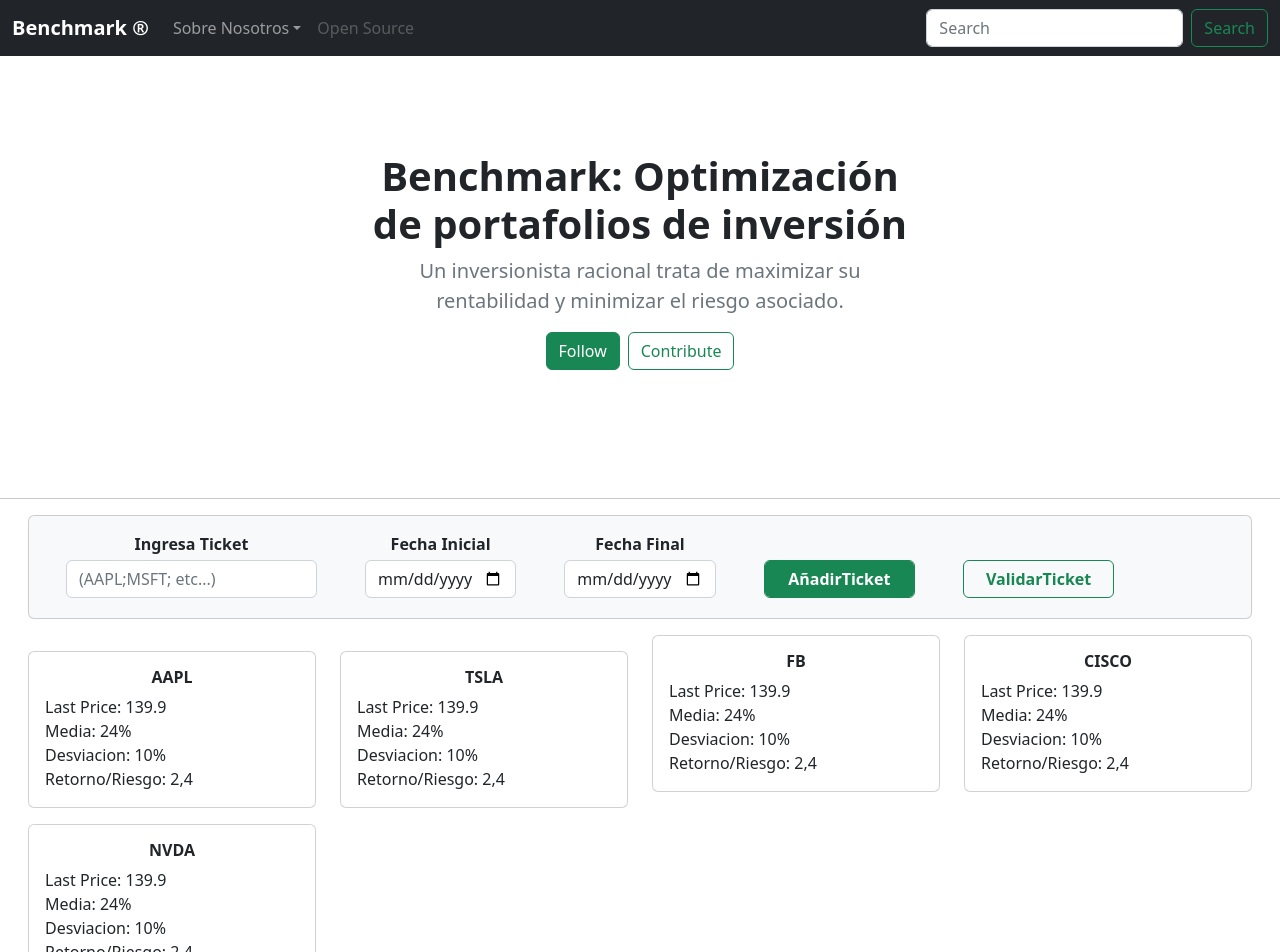
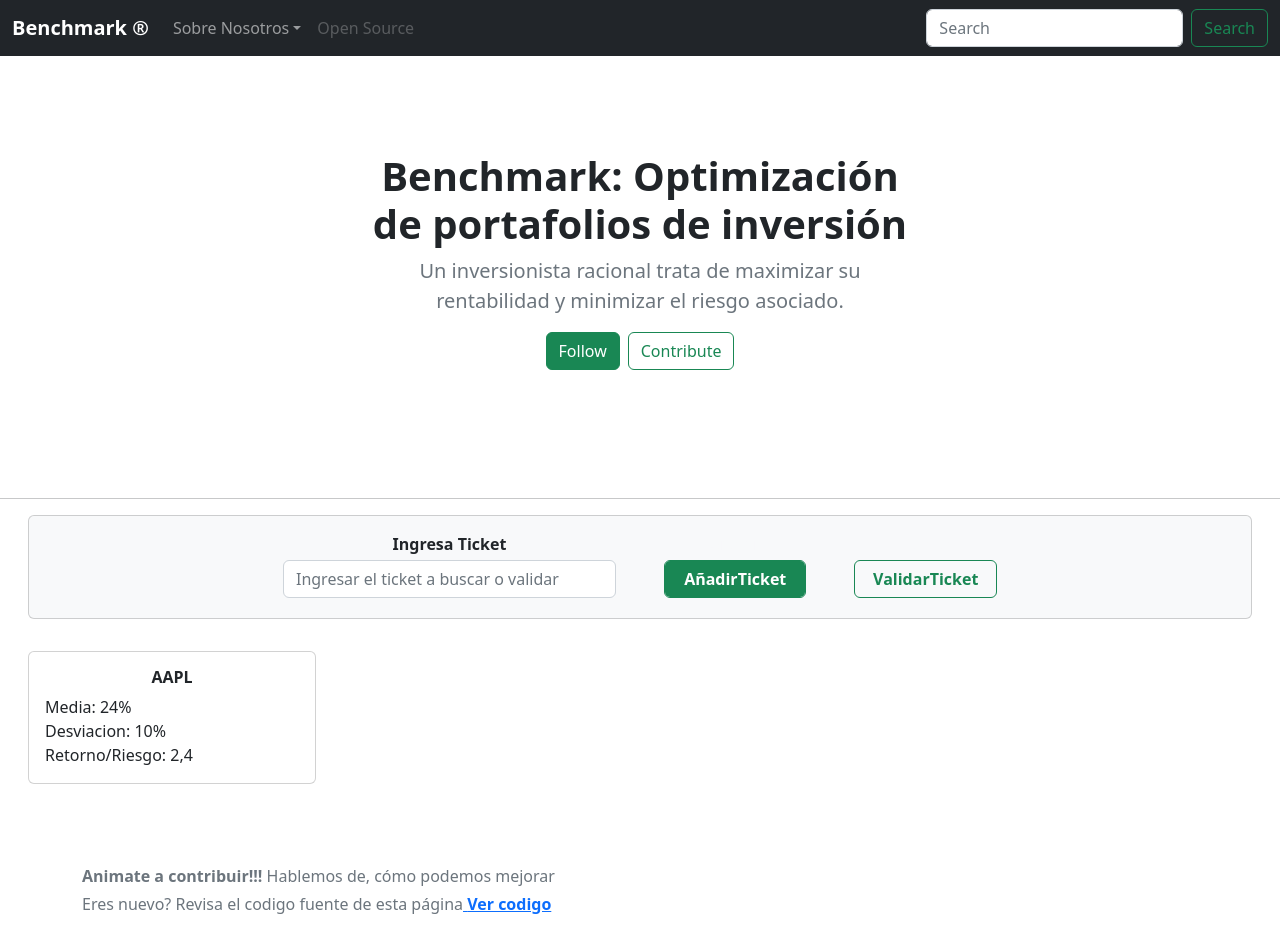
Before and after one commit to benchmarkco/front, a React (Vite) app: page /front/portfolio in a window 1280 px wide. Shown: the top 952 px of the page. Built offline with nearby package versions, Linux system fonts and the light colour scheme.

Commit message:
Primer despliegue de Sebas

```diff
--- a/src/components/PortfolioOptimization/Portfolio.jsx
+++ b/src/components/PortfolioOptimization/Portfolio.jsx
@@ -4,23 +4,20 @@
 
 const Portoflio = () => {
   const { register, handleSubmit } = useForm({});
-  const [tax, setTax] = useState(0);
-
-  const onSubmit = data => {
-
-      const result_data = helperConversor(parseInt(data.tipo),
-                                          parseFloat(data.interes.replace(",", ".")),
-                                          parseFloat(data.periodo))
-      setTax(result_data)
-  }
+  const [stock, setStock] = useState({});
+  const [listStock, setListStock] = useState([]);
 
 
+  const onSubmit = async data => {
+    let url = `https://www.alphavantage.co/query?function=TIME_SERIES_DAILY&symbol=${data.ticket}&apikey=SJDPIN79U565HQYM`
+    const response = await fetch(url);
+    const fetch_data = await response.json();
+    console.log([fetch_data])
+  }
 
   return (
 
       <>
-
-
       <div className="row mx-3">
         <div className="col-md-12">
             <div className="card bg-light align-items-center">
@@ -29,14 +26,15 @@
               <form onSubmit={handleSubmit(onSubmit)}>
 
                   <div className="row gx-5">
-                    <div className="col-md-3">
+                    <div className="col-md-6">
                       <label htmlFor="inputticket" className="fw-bold"> Ingresa Ticket</label>
                       <input {...register("ticket")}
                              type="text" id="inputticket" className="form-control my-1"
                              aria-describedby="passwordHelpInline"
-                             placeholder="(AAPL;MSFT; etc...) "/>
+                             placeholder="Ingresar el ticket a buscar o validar"/>
                     </div>
 
+                    {/*
                     <div className="col-md-2">
                       <label htmlFor="inputtickedateinit" className="fw-bold">Fecha Inicial</label>
                       <input {...register("fecha_ini")}
@@ -48,19 +46,21 @@
                     <div className="col-md-2">
                       <label htmlFor="inputtickedateinit" className="fw-bold">Fecha Final</label>
 
-                      <input
+                      <input {...register("fecha_fin")}
                             type="date" id="inputticketdatefin" className="form-control my-1"
                              aria-describedby="passwordHelpInline"
                              />
                     </div>
 
+  */}
 
-                    <div className="col-md-2">
+
+                    <div className="col-md-3">
                       <label htmlFor="inputtickedateinit" className="text-light">Añadir</label>
 
-                      <button className="btn btn-success form-control my-1 fw-bold"> AñadirTicket</button>
+                      <button type="submit"className="btn btn-success form-control my-1 fw-bold"> AñadirTicket</button>
                     </div>
-                    <div className="col-md-2">
+                    <div className="col-md-3">
                       <label htmlFor="inputtickedateinit" className="text-light">Validar</label>
 
                       <button className="btn btn-outline-success form-control my-1 fw-bold"> ValidarTicket</button>
@@ -77,41 +77,10 @@
       <div className="row mx-3 my-3">
 
         <div className="col-md-3 my-3">
-          <div class="card">
-            <div class="card-body">
-            <h6 class="card-title fw-bold text-center">AAPL</h6>
-              Last Price: 139.9
-              <br />
-              Media: 24%
-              <br />
-              Desviacion: 10%
-              <br />
-              Retorno/Riesgo: 2,4
-            </div>
-          </div>
-        </div>
+          <div className="card">
+            <div className="card-body">
+            <h6 className="card-title fw-bold text-center">AAPL</h6>
 
-        <div className="col-md-3 my-3">
-          <div class="card">
-            <div class="card-body">
-            <h6 class="card-title fw-bold text-center">TSLA</h6>
-              Last Price: 139.9
-              <br />
-              Media: 24%
-              <br />
-              Desviacion: 10%
-              <br />
-              Retorno/Riesgo: 2,4
-            </div>
-          </div>
-        </div>
-
-        <div className="col-md-3">
-          <div class="card">
-            <div class="card-body">
-            <h6 class="card-title fw-bold text-center">FB</h6>
-              Last Price: 139.9
-              <br />
               Media: 24%
               <br />
               Desviacion: 10%
@@ -122,37 +91,6 @@
         </div>
 
 
-        <div className="col-md-3">
-          <div class="card">
-            <div class="card-body">
-            <h6 class="card-title fw-bold text-center">CISCO</h6>
-              Last Price: 139.9
-              <br />
-              Media: 24%
-              <br />
-              Desviacion: 10%
-              <br />
-              Retorno/Riesgo: 2,4
-            </div>
-          </div>
-        </div>
-
-
-        <div className="col-md-3">
-          <div class="card">
-            <div class="card-body">
-            <h6 class="card-title fw-bold text-center">NVDA</h6>
-              Last Price: 139.9
-              <br />
-              Media: 24%
-              <br />
-              Desviacion: 10%
-              <br />
-              Retorno/Riesgo: 2,4
-            </div>
-          </div>
-        </div>
-
       </div>
 
 
--- a/src/pages/Index.jsx
+++ b/src/pages/Index.jsx
@@ -18,7 +18,7 @@
     <CardContainer>
         <Card img_link= { ImageTax }
               title="Conversor de tasas de interes"
-              description = "En simples palabras, es el precio por el uso del dinero.     "
+              description = "En simples palabras, es el precio por el uso del dinero que el prestamista se compromete a pagar.     "
               created_by= "Santiago Tamayo - AndresFerro"
               goto_link = "/front/tax"
         />
```
